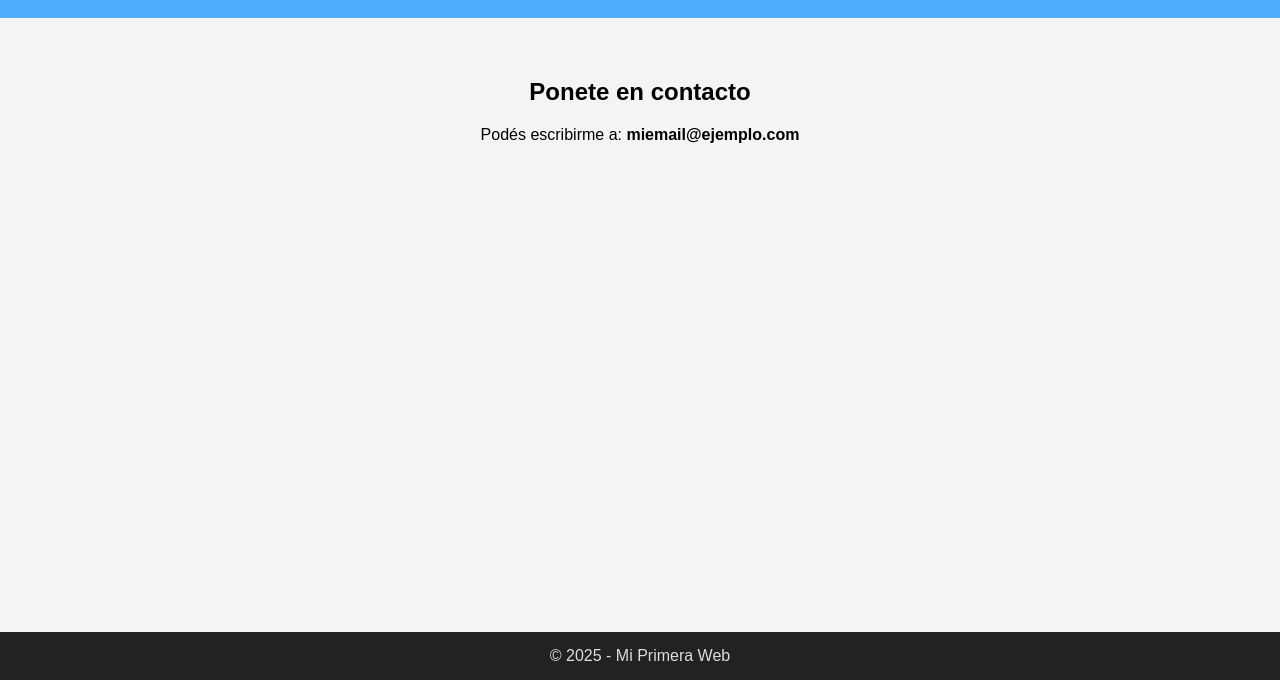
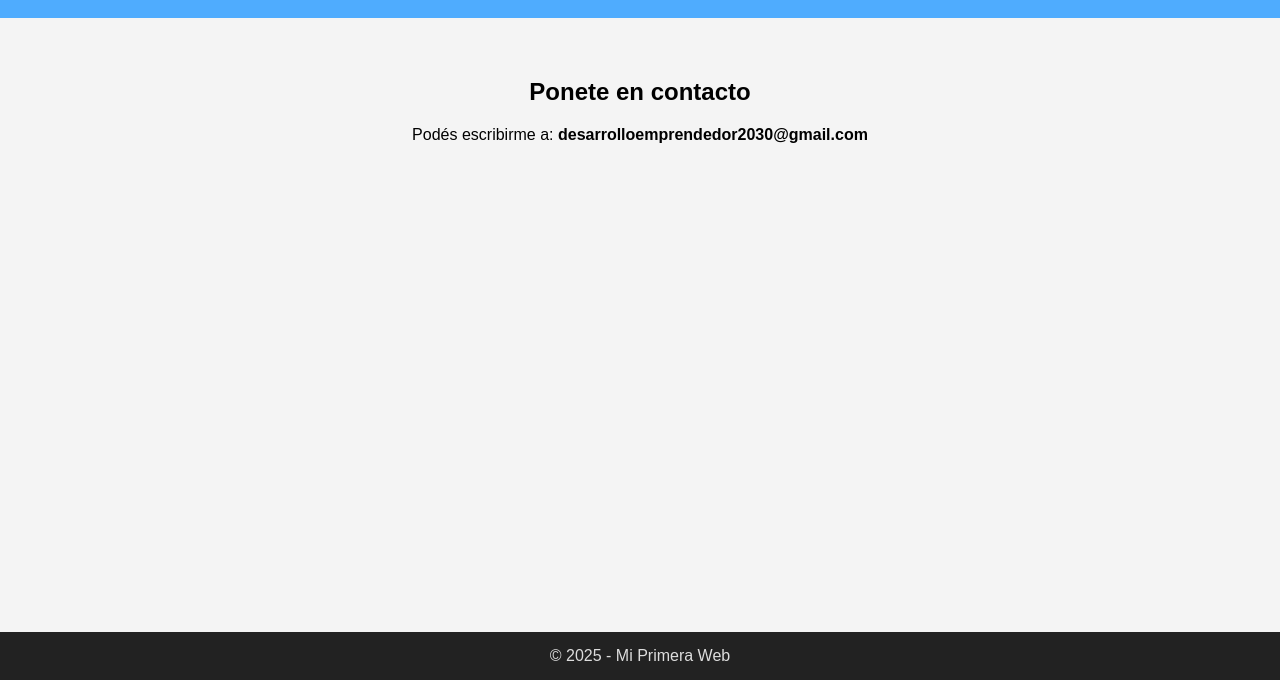
Before and after one commit to desarrolloemprendedor/mi_web, a plain HTML site: page contact.html in a window 1280 px wide. Shown: the part 120-800 px from the top of the page. Drawn offline with Linux system fonts and the light colour scheme.

Commit message:
Update contact.html
modificación de email

```diff
--- a/contact.html
+++ b/contact.html
@@ -18,7 +18,7 @@
 
   <main>
     <h2>Ponete en contacto</h2>
-    <p>Podés escribirme a: <b>miemail@ejemplo.com</b></p>
+    <p>Podés escribirme a: <b>desarrolloemprendedor2030@gmail.com</b></p>
   </main>
 
   <footer>
```
